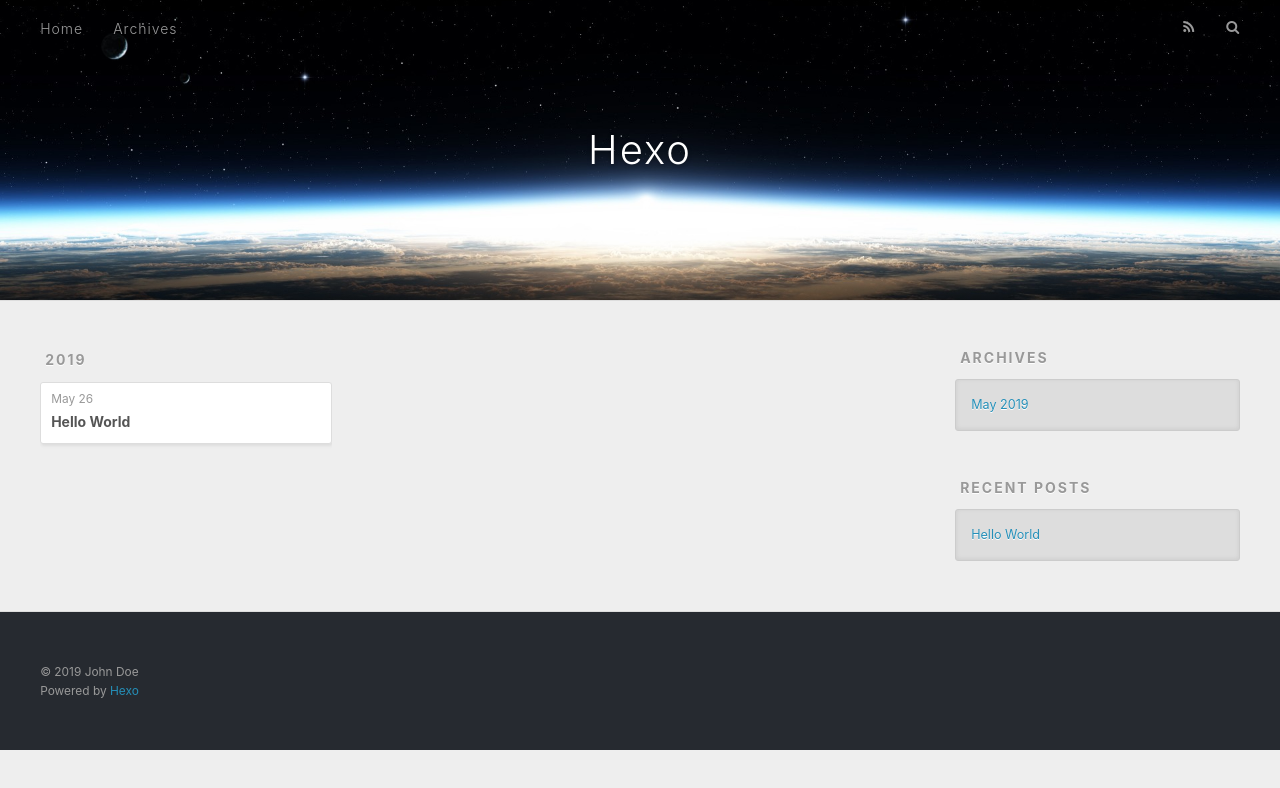
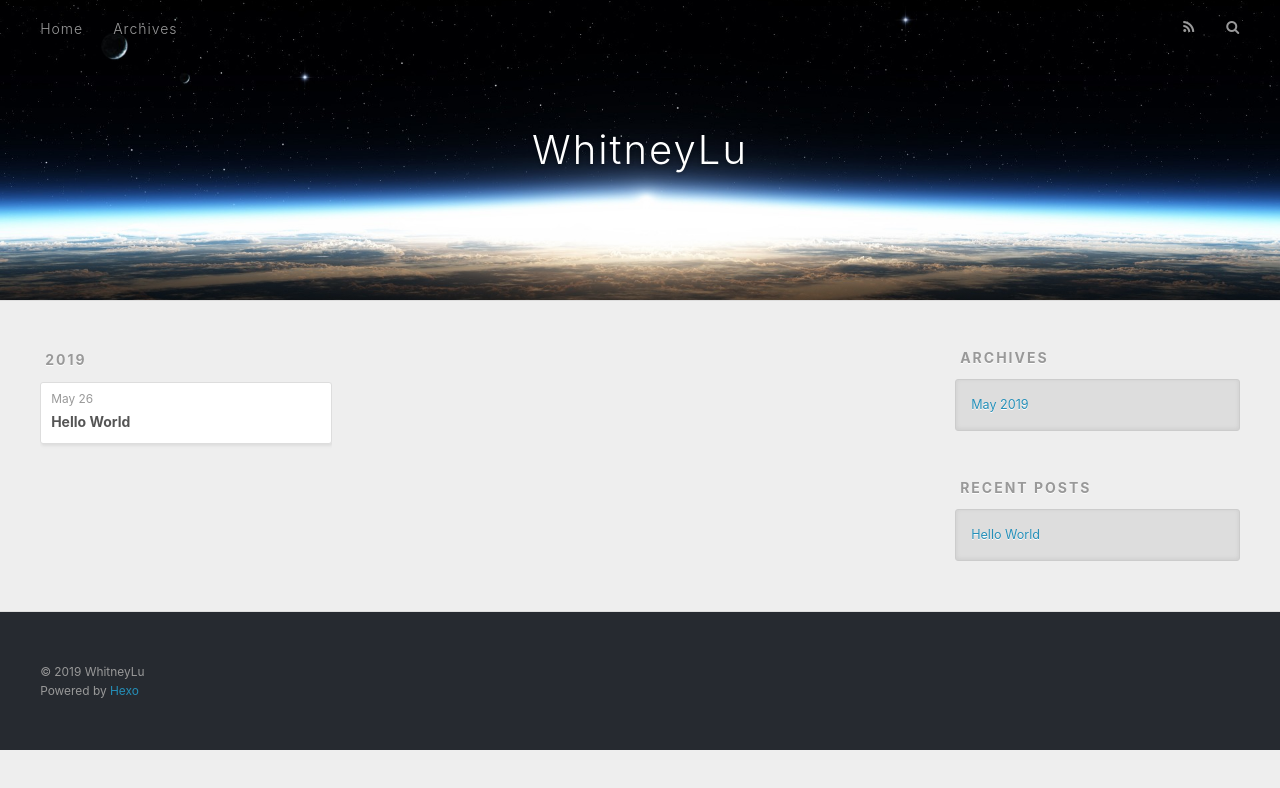
Before and after one commit to WhitneyLu/WhitneyLu.github.io, a plain HTML site: page archives/2019/05/index.html in a window 1280 px wide. Drawn offline with nearby package versions, Linux system fonts and the light colour scheme.

Commit message:
Site updated: 2019-05-28 10:08:49

```diff
--- a/archives/2019/05/index.html
+++ b/archives/2019/05/index.html
@@ -5,17 +5,17 @@
 
 
 
-  <title>Archives: 2019/5 | Hexo</title>
+  <title>Archives: 2019/5 | WhitneyLu</title>
   <meta name="viewport" content="width=device-width, initial-scale=1, maximum-scale=1">
   <meta property="og:type" content="website">
-<meta property="og:title" content="Hexo">
+<meta property="og:title" content="WhitneyLu">
 <meta property="og:url" content="http://yoursite.com/archives/2019/05/index.html">
-<meta property="og:site_name" content="Hexo">
+<meta property="og:site_name" content="WhitneyLu">
 <meta property="og:locale" content="default">
 <meta name="twitter:card" content="summary">
-<meta name="twitter:title" content="Hexo">
+<meta name="twitter:title" content="WhitneyLu">
 
-    <link rel="alternate" href="/atom.xml" title="Hexo" type="application/atom+xml">
+    <link rel="alternate" href="/atom.xml" title="WhitneyLu" type="application/atom+xml">
 
 
     <link rel="icon" href="/favicon.png">
@@ -34,7 +34,7 @@
   <div id="header-outer" class="outer">
     <div id="header-title" class="inner">
       <h1 id="logo-wrap">
-        <a href="/" id="logo">Hexo</a>
+        <a href="/" id="logo">WhitneyLu</a>
       </h1>
 
     </div>
@@ -139,7 +139,7 @@
 
   <div class="outer">
     <div id="footer-info" class="inner">
-      &copy; 2019 John Doe<br>
+      &copy; 2019 WhitneyLu<br>
       Powered by <a href="http://hexo.io/" target="_blank">Hexo</a>
     </div>
   </div>
```
Also changed, not shown: 2019/05/26/hello-world/index.html (+6 -6 lines), archives/2019/index.html (+7 -7 lines), archives/index.html (+7 -7 lines), index.html (+8 -8 lines).
